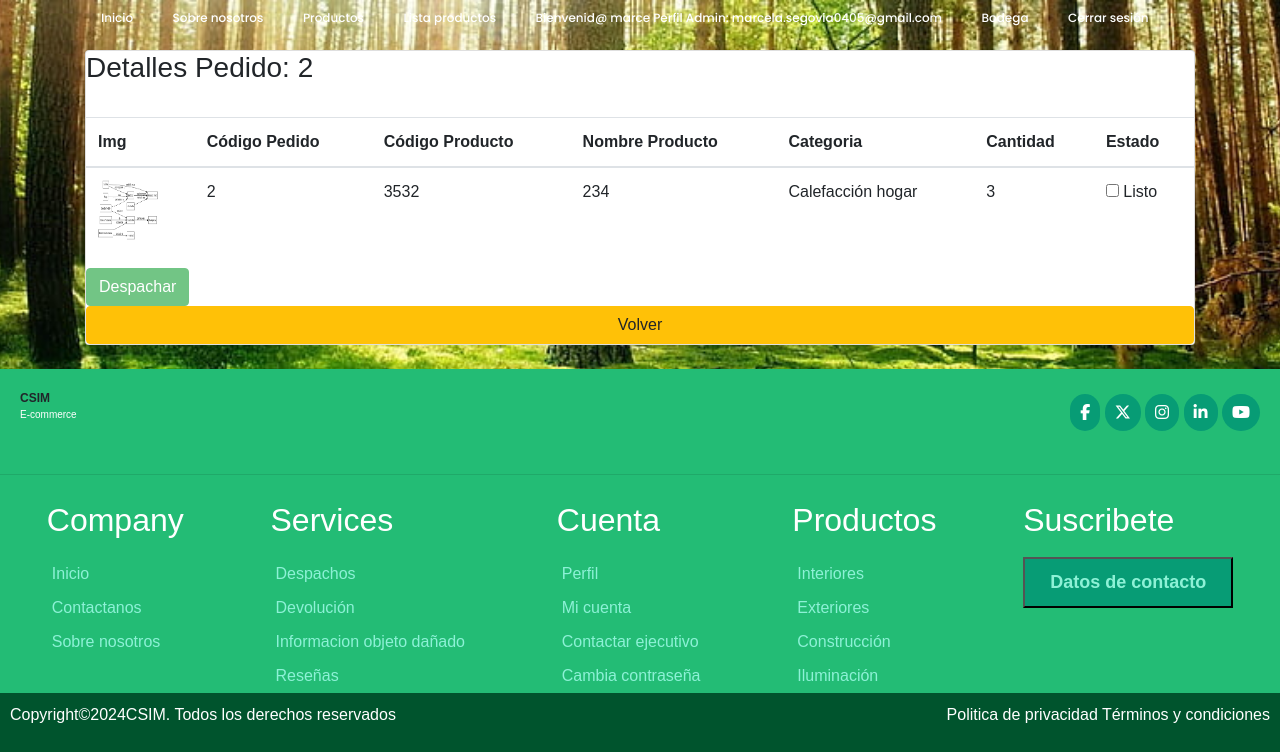
After one commit to uwuwuwuwu5000/IntPlatFerremas, a Django app: page /bodegaPedido/2 in a window 1280 px wide. The commit adds this page. Shown: the top 752 px of the page. Run offline with Django 5.2, Linux system fonts and the light colour scheme; a user stored in the database is signed in; data comes from the database, SQL or seed files in the repository; both versions use the stored data as it was after the commit; some libraries are stand-ins or nearby versions.

Commit message:
#VistaBodeguero

```diff
--- a/ferreteria/templates/base.html
+++ b/ferreteria/templates/base.html
@@ -32,12 +32,14 @@
                     <li><a href="{% url 'tienda' %}"  >Productos</a></li>
                     <li><a href="{% url 'lista' %}" >Lista productos</a></li>
                     <li><a href="{% url 'perfil' %}">Bienvenid@ {{ user.username }} Perfil Admin: {{ user.email }}</a></li>
+                    <li><a href="{% url 'bodega' %}">Bodega </a></li>
                     <li><a href="{% url 'cerrar' %}">Cerrar sesión </a></li>
                 {% elif user.is_authenticated and not user.is_superuser %}
                     <li><a href="#">Bienvenid@ {{ user.username }} </a></li>
                     <li><a href="{% url 'index' %}"  >Inicio</a></li>
                     <li><a href="{% url 'nosotros' %}"  >Sobre nosotros</a></li>
                     <li><a href="{% url 'tienda' %}"  >Productos</a></li>
+                    <li><a href="{% url 'bodega' %}">Bodega </a></li>
                     <li><a href="{% url 'cerrar' %}">Cerrar sesión</a></li>
                     <li><a href="{% url 'perfil' %}">Perfil: {{ user.email }}</a></li>
                 {% endif %}
--- /dev/null
+++ b/ferreteria/templates/bodegaPedido.html
@@ -0,0 +1,69 @@
+{% extends 'base.html' %}
+{% load static %}
+{% block css %}
+<link rel="stylesheet" href="{% static 'css/estilo.css' %}">
+{% endblock %}
+{% block contenido %}
+{% load humanize %}
+<div class="container">
+    <div class="card">
+        <h3> Detalles Pedido: {{detalles.0.id_pedido}} </h3><br>
+        <form method="POST" action="{% url 'despachar' detalles.0.id_pedido%}">
+         {% csrf_token %}
+            <table class="table">
+                <thead>
+                    <tr>
+                        <th>Img</th>
+                        <th>Código Pedido</th>
+                        <th>Código Producto</th>
+                        <th>Nombre Producto</th>
+                        <th>Categoria</th>
+                        <th>Cantidad</th>
+                        <th>Estado</th>
+                    </tr>
+                </thead>
+                <tbody>
+                    {% for d in detalles%}
+                    <tr>
+                        <td>
+                            <img src="{{ d.id_producto.imagen.url }}" style="height: 60px; width: 60px;">
+                        </td>
+                        <td>{{ d.id_pedido }}</td>
+                        <td>{{ d.id_producto }}</td>
+                        <td>{{ d.id_producto.nombre }}</td>
+                        <td>{{ d.id_producto.categoria }}</td>
+                        <td>{{ d.cantidad }}</td>
+                        <td>
+                            <input type="checkbox"  class="estado-check"  name="estado_{{d.id_pedido }}">
+                            <a> Listo</a>
+                        </td>
+                    </tr>
+                    {% endfor %}
+                </tbody>
+                </tr>
+            </table>
+          <button type="submit" id="btn-despachar" class="btn btn-success" disabled>Despachar</button>
+        </form>
+        <a href="{% url 'bodega' %}" class="btn btn-warning">Volver </a>
+    </div>
+    <br>
+</div>
+
+<script>
+document.addEventListener('DOMContentLoaded', function () {
+  const checkboxes = document.querySelectorAll('.estado-check');
+  const botonDespachar = document.getElementById('btn-despachar');
+
+  function validarCheckboxes() {
+    const allChecked = Array.from(checkboxes).every(c => c.checked);
+    botonDespachar.disabled = !allChecked;
+  }
+
+  checkboxes.forEach(cb => {
+    cb.addEventListener('change', validarCheckboxes);
+  });
+
+  validarCheckboxes();
+});
+</script>
+{% endblock %}
--- a/ferreteria/templates/carrito.html
+++ b/ferreteria/templates/carrito.html
@@ -68,7 +68,7 @@
 
   <br>
   <div class="row text-center" >
-        <button type="submit" class="btn btn-success ml-3 mr-2">Confirmar pedido</button>
+        <button type="submit" class="btn btn-success ml-3 mr-2">Comprar</button>
         <a href="{% url 'cls' %}" class="btn btn-warning">Limpiar</a>
     </div>
 </form>
--- a/ferreteria/urls.py
+++ b/ferreteria/urls.py
@@ -28,6 +28,11 @@ urlpatterns=[
     path('agregar/', views.agregar, name="agregar"),
     path('modificar/<id>/', views.modificar, name="modificar"),
     path('lista/', views.lista, name="lista"),
+    # Bodega
+    path('bodega/', views.orden_pedidos, name="bodega"),
+    path('bodegaPedido/<id>', views.detalle_pedidos, name="bodegaPedido"),
+    path('despachar/<id>',views.despachar, name="despachar"),
+
     path('eliminar/<id>/', views.eliminar, name="eliminar"),
     path('api/', include(router.urls)),
     path('webpay/iniciar/', views.generarPedido, name='webpay_iniciar'),
--- a/ferreteria/views.py
+++ b/ferreteria/views.py
@@ -353,3 +353,24 @@ def webpay_respuesta(request):
     token = request.POST.get('token_ws') or request.GET.get('token_ws')
     result = transaction.commit(token)
     return render(request, 'webpay_respuesta.html', {'resultado': result})
+
+@permission_required ('ferreteria.view_producto')
+def orden_pedidos(request):
+    pedidos = Pedido.objects.all()
+    data = {}
+
+    data = {'pedido':pedidos}
+    return render(request, 'bodega.html', data)
+
+@permission_required ('ferreteria.view_producto')
+def detalle_pedidos(request,id):
+    detalles = DetallePedido.objects.filter(id_pedido=id)
+    return render (request, 'bodegaPedido.html', {'detalles':detalles})
+
+def despachar(request, id):
+    if request.method == "POST":
+        pedido = get_object_or_404(Pedido,id_pedido = id)
+        pedido.estado = "despachado"
+        pedido.save()
+
+    return redirect('bodega')
```
Also changed, not shown: ferreteria/templates/bodega.html (added, +54 -0 lines), db.sqlite3.
